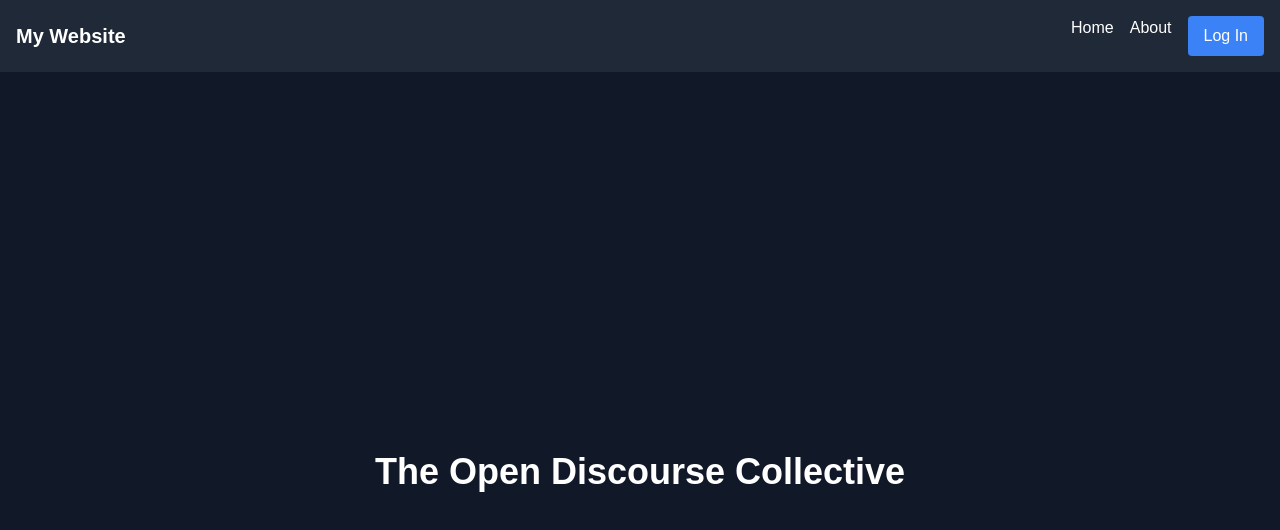
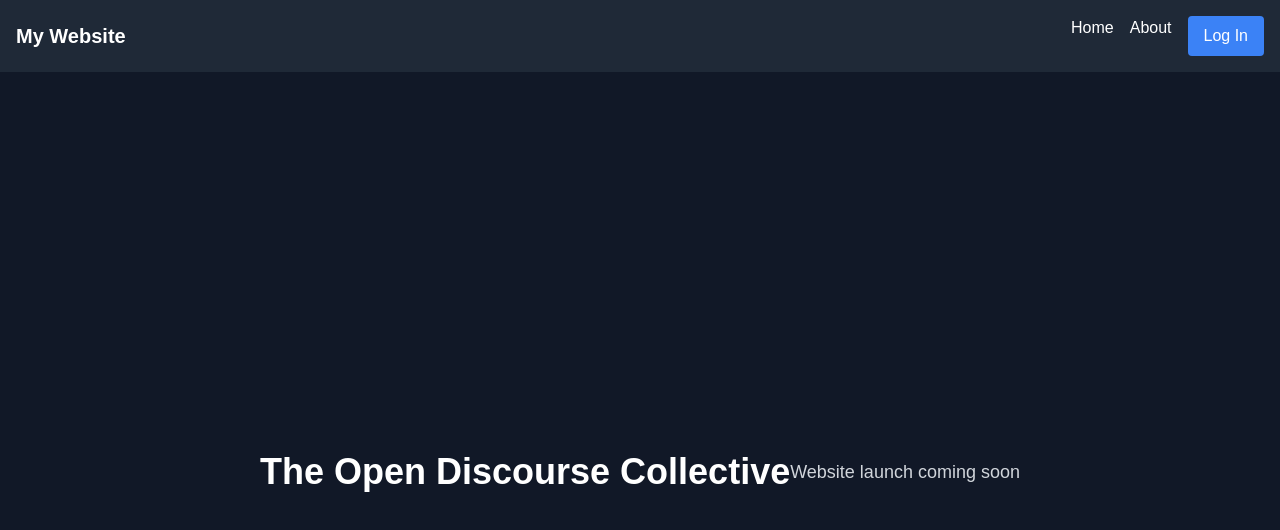
Before and after one commit to BrocNerd/theopendiscourse, a Next.js app: page / in a window 1280 px wide. Shown: the top 530 px of the page. Built offline with nearby package versions, Linux system fonts and the light colour scheme; no server answers.

Commit message:
Coming Soon added

```diff
--- a/app/page.js
+++ b/app/page.js
@@ -2,6 +2,7 @@ export default function Home() {
     return (
       <main className="flex min-h-screen items-center justify-center bg-gray-900 text-white">
         <h1 className="text-4xl font-bold">The Open Discourse Collective</h1>
+        <p className="text-lg text-gray-300">Website launch coming soon</p>
       </main>
     );
   }
```
